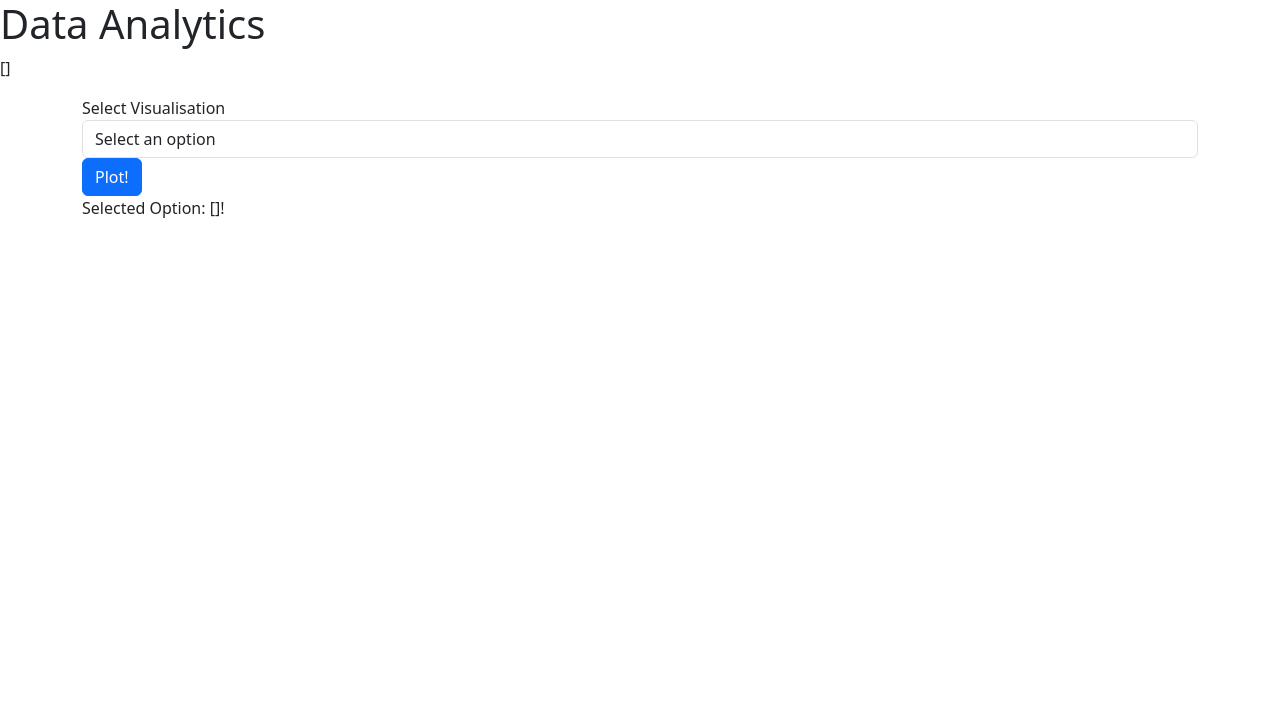
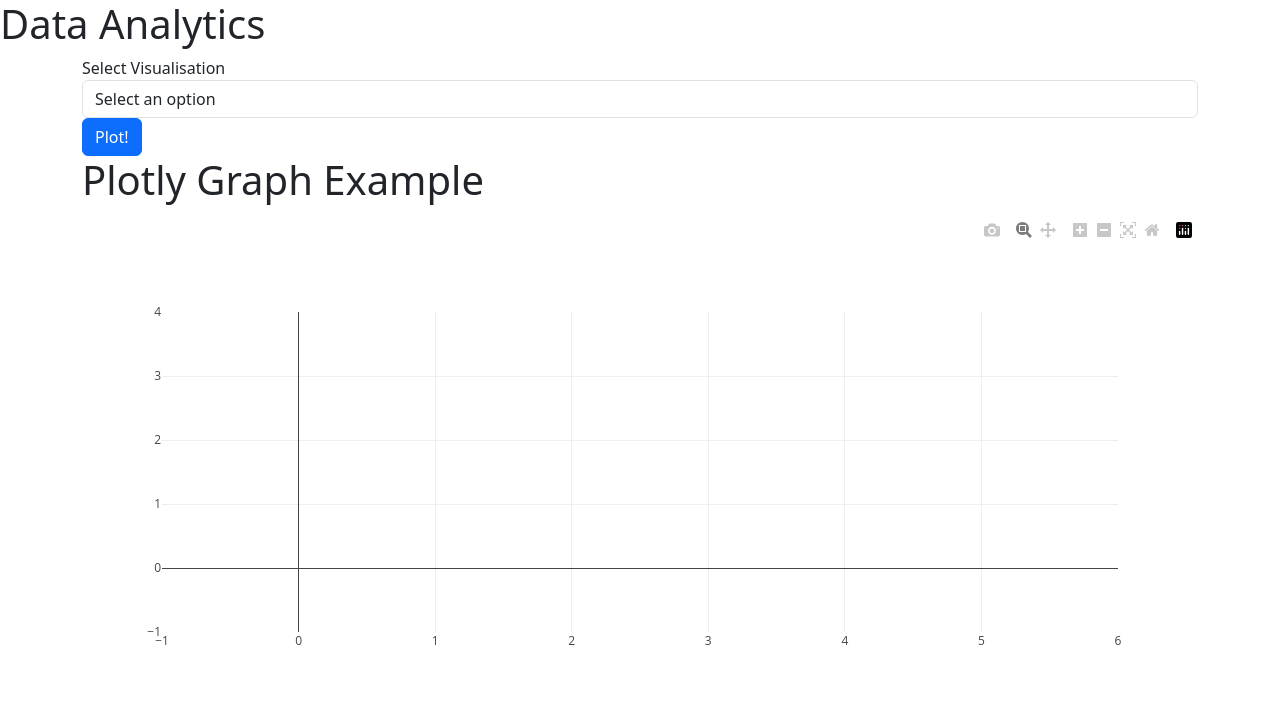
Before and after one commit to adityaraute/Therminer-Assignment, a Flask app: template templates/index.html in a window 1280 px wide. Shown: the top 711 px of the page. Run offline with Flask 3, Linux system fonts and the light colour scheme; the template is opened without the code that fills it: most values are stand-ins (such as "Sample title", 1, 10 or a date in 2020); some libraries are stand-ins or nearby versions.

Commit message:
Sample Plotly div added

```diff
--- a/app.py
+++ b/app.py
@@ -1,31 +1,43 @@
 from flask import Flask, render_template, request
+import pandas as pd
+import plotly.express as px
+from plotly import utils
+import json
 
 app = Flask(__name__)
 app.debug = True
 
 def generate_figure(request):
     selected_option = request.form.get('SelectVis')
+
     if selected_option == 'linear':
-        pass
+        data = {
+            'Name': ['A', 'B', 'C', 'D'],
+            'Value': [10, 15, 7, 12]
+    }
     elif selected_option == 'random':
-        pass
+        data = {
+            'Name': ['E', 'F', 'G', 'H'],
+            'Value': [100, 15, 7, 12]
+    }
     else:
         return "Error occured in form submission"
 
-    return selected_option + request.form.get('min')
+    df = pd.DataFrame(data)
+
+    # Create a Plotly figure
+    fig = px.bar(df, x='Name', y='Value', title=df.iloc[0]['Name'])
+
+    # Convert the figure to JSON format
+    graphJSON = json.dumps(fig, cls=utils.PlotlyJSONEncoder)
+
+    return graphJSON
 
 @app.route("/", methods = ['GET', 'POST'])
-
-def hello():
-    parameter = ""
+def index():
+    parameter = None
 
     if request.method == 'POST':
         parameter = generate_figure(request)
 
     return render_template('index.html', params = parameter)
-
-
-'''
-data = generate_report()
-return render_template("report.html", chart_data=data)
-'''
--- a/templates/base.html
+++ b/templates/base.html
@@ -11,8 +11,8 @@
     {% block contentbody %}
     {% endblock %}
 
+
     <script src="https://cdn.jsdelivr.net/npm/bootstrap@5.3.3/dist/js/bootstrap.bundle.min.js" integrity="sha384-YvpcrYf0tY3lHB60NNkmXc5s9fDVZLESaAA55NDzOxhy9GkcIdslK1eN7N6jIeHz" crossorigin="anonymous"></script>
     <script src = "{{url_for('static', filename = 'script.js')}}" ></script>
-    <script src="https://cdn.plot.ly/plotly-latest.min.js"></script>
 </body>
 </html>
--- a/templates/index.html
+++ b/templates/index.html
@@ -2,7 +2,6 @@
 {% block contentbody %}
 
 <h1>Data Analytics</h1>
-<p> {{params}}</p>
 <div class = "container">
   <form method = "POST" id="main-form">
 
@@ -35,11 +34,19 @@
 
     <button type="submit" class="btn btn-primary">Plot!</button>
   </form>
+  <script src="https://cdn.plot.ly/plotly-latest.min.js"></script>
 
+  <h1>Plotly Graph Example</h1>
+    <div id="chart" style="width: 100%; height: 500px;" class = "chart">
 
   {% if params %}
-  <p>Selected Option: {{ params }}!</p>
-{% endif %}
+
+    <script type="text/javascript">
+        var graphs = {{ params | safe}};
+        Plotly.newPlot('chart', graphs.data, graphs.layout);
+    </script>
+  {% endif %}
+</div>
 
 
 </div>
```
